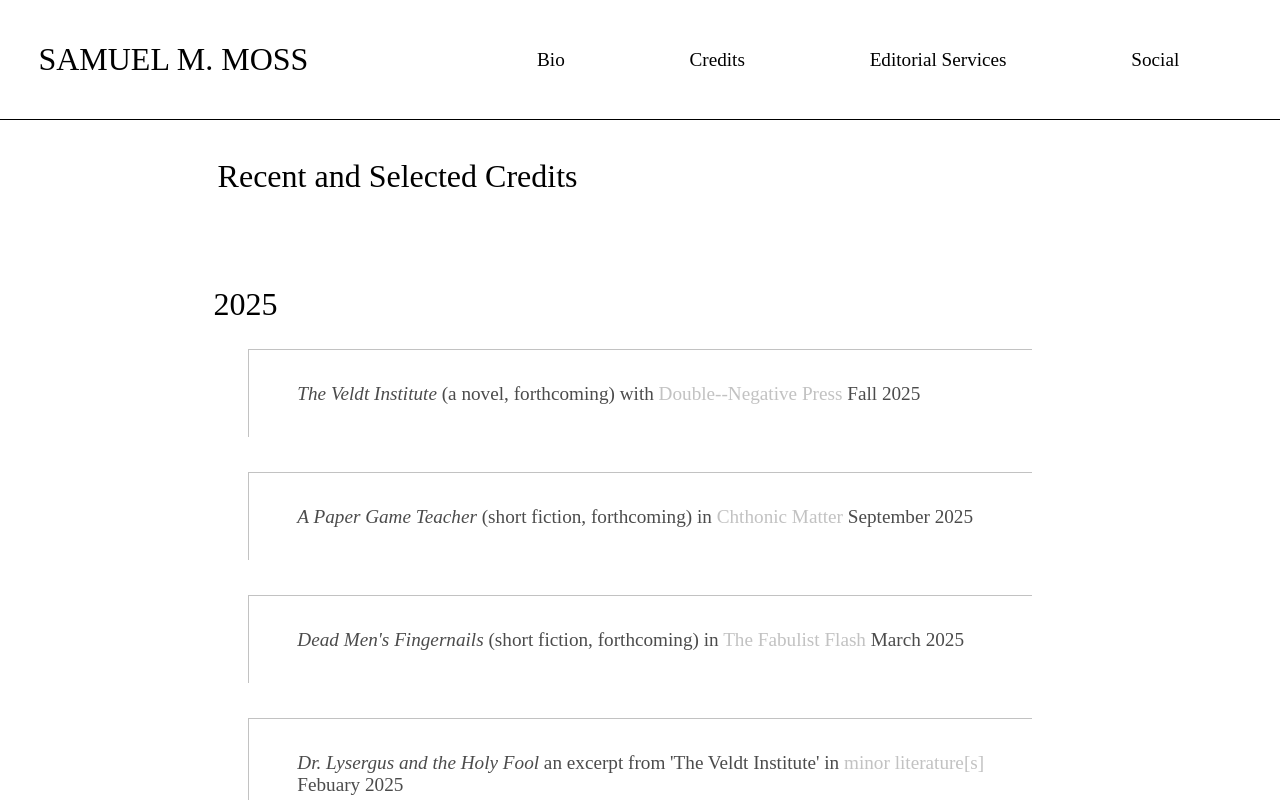
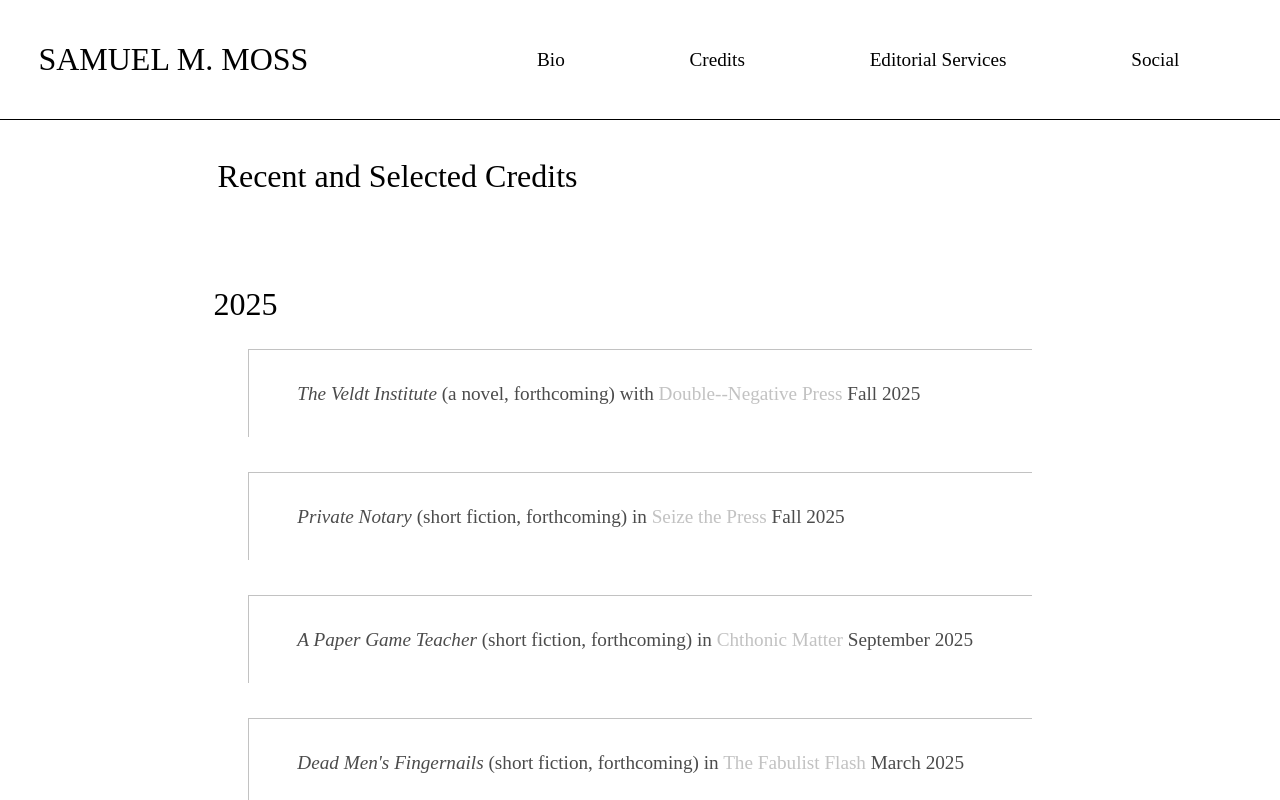
Before and after one commit to perfidiousscript/home_page, a Next.js app: page /credits in a window 1280 px wide. Shown: the top 800 px of the page. Built offline with nearby package versions, Linux system fonts and the light colour scheme.

Commit message:
adds private notary to credits

```diff
--- a/public/credits.js
+++ b/public/credits.js
@@ -10,6 +10,14 @@ export const credits = [
       <i>The Veldt Institute</i>,
       " (a novel, forthcoming) with ",
       <a href="https://double--negative.com/"> Double--Negative Press</a>,
+      " Fall 2025",
+    ],
+  },
+  {
+    title: [
+      <i>Private Notary</i>,
+      " (short fiction, forthcoming) in ",
+      <a href="https://www.seizethepress.com/"> Seize the Press</a>,
       " Fall 2025",
     ],
   },
```
